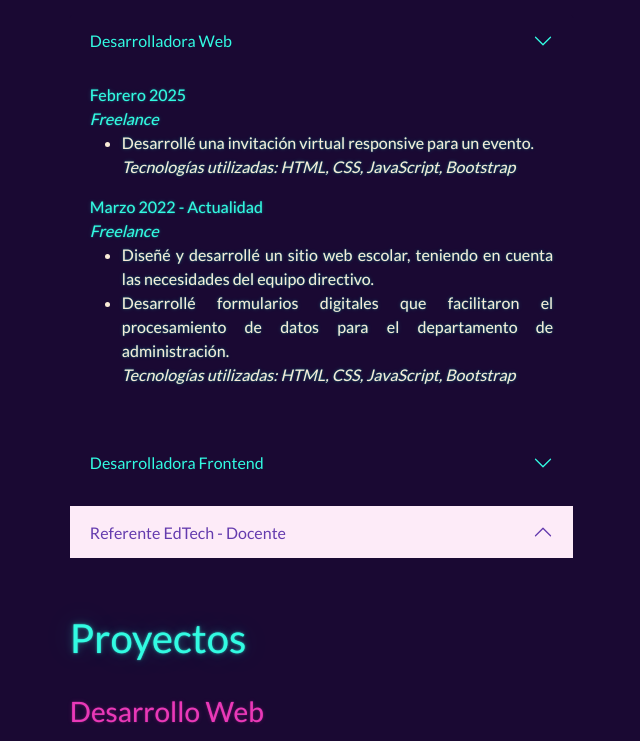
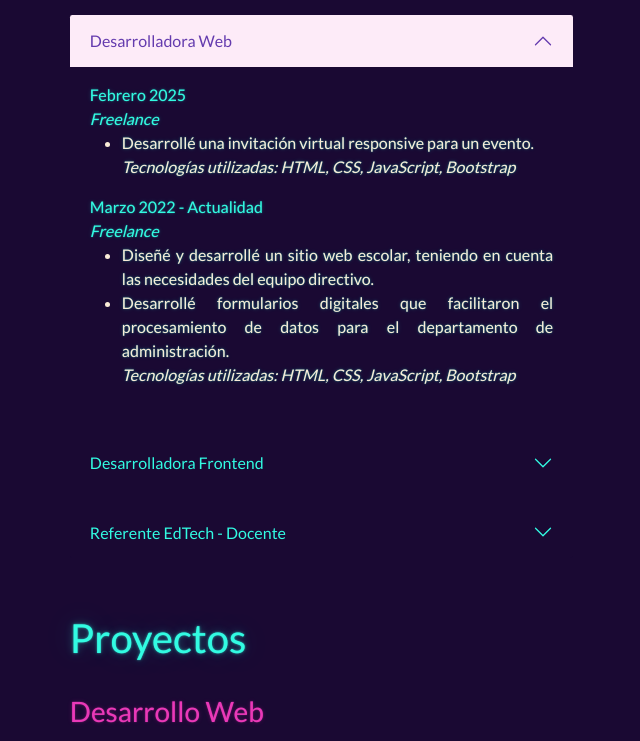
Before and after one commit to mceciliabasti/Portfolio, a plain HTML site: page es.html in a window 1280 px wide. Shown: the part 653-1394 px from the top of the page, without its empty margins (74-714 px from the left). Drawn offline with nearby package versions, Linux system fonts and the light colour scheme; a script that the page names is missing.

Commit message:
Update es.html

```diff
--- a/es.html
+++ b/es.html
@@ -86,13 +86,11 @@
 
                   <div class="accordion-item">
                     <h2 class="accordion-header" id="headingThree">
-                      <button class="accordion-button collapsed" type="button" data-bs-toggle="collapse" data-bs-target="#collapseOne" aria-expanded="true" aria-controls="collapseThree">
+                      <button class="accordion-button" type="button" data-bs-toggle="collapse" data-bs-target="#collapseOne" aria-expanded="true" aria-controls="collapseThree">
                         Desarrolladora Web
                       </button>
                     </h2>
-
-                    <div id="collapseOne" class="accordion-collapse collapse show" aria-labelledby="headingOne" data-bs-parent="#accordionExample">
-
+                    <div id="collapseOne" class="accordion-collapse collapse show" aria-labelledby="headingThree" data-bs-parent="#accordionExample">
                       <div class="accordion-body">
                         <span>Febrero 2025</span><br>
                         <span><i>Freelance</i></span>
@@ -138,13 +136,11 @@
 
                     <div class="accordion-item">
                       <h2 class="accordion-header" id="headingOne">
-                        <button class="accordion-button" type="button" data-bs-toggle="collapse" data-bs-target="#collapseThree" aria-expanded="false" aria-controls="collapseOne">
+                        <button class="accordion-button collapsed" type="button" data-bs-toggle="collapse" data-bs-target="#collapseThree" aria-expanded="false" aria-controls="collapseOne">
                         Referente EdTech - Docente
                         </button>
                       </h2>
-
                       <div id="collapseThree" class="accordion-collapse collapse" aria-labelledby="headingOne" data-bs-parent="#accordionExample">
-
                         <div class="accordion-body">
                           <span>Marzo 2013 - Actualidad</span><br>
                           <span><i>Colegio Nuestra Señora del Sagrado Corazón - Buenos Aires, Argentina</i></span>
```
